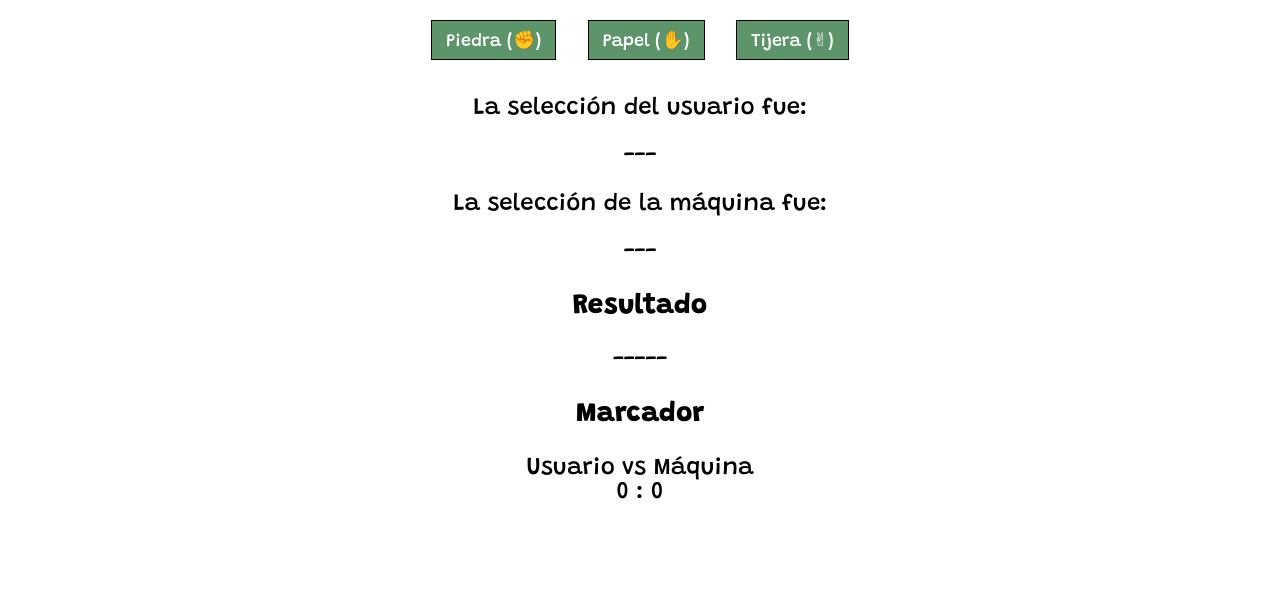
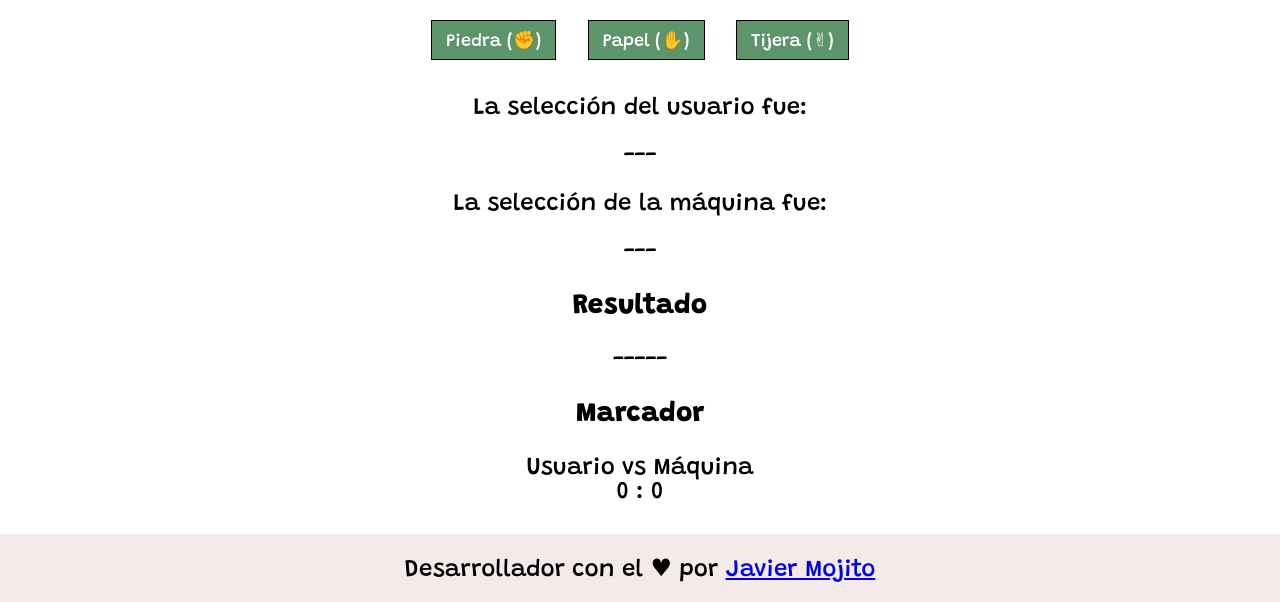
Before and after one commit to javiermojito/ppt2, a plain HTML site: page index.html in a window 1280 px wide. Shown: the part 320-922 px from the top of the page. Before the commit the page ends 824 px from the top, so only its background shows below. Drawn offline with Linux system fonts and the light colour scheme.

Commit message:
Desarrolle el footer de la página

```diff
--- a/index.html
+++ b/index.html
@@ -51,6 +51,10 @@
         <br>
         <span id="lbl-res-user"> 0 </span>  : <span id="lbl-res-cpu"> 0 </span>
 
+        <footer>
+            Desarrollador con el ♥ por <a href="https://linktr.ee/javier.mojito">Javier Mojito</a>
+        </footer>
+
         <script src="./main.js"></script>
     </body>
 </html>
--- a/style.css
+++ b/style.css
@@ -22,3 +22,9 @@ button:hover{
     cursor: pointer;
     background-color: #4b7956;
 }
+
+footer{
+    margin-top: 30px;
+    background-color: #f5eaea;
+    padding: 20px;
+}
```
